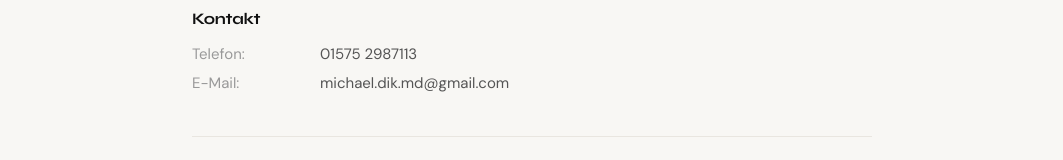
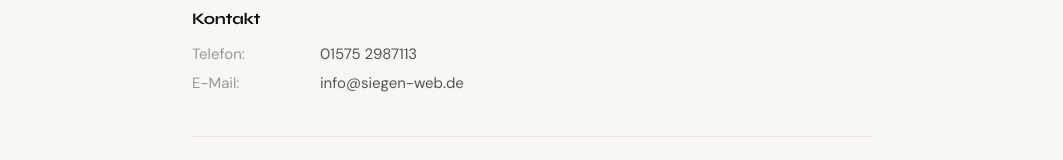
Before and after one commit to michaeldikmd-alt/michael-digital, a Next.js app: page /impressum in a window 1280 px wide. Shown: the part 476-636 px from the top of the page, without its empty margins (108-1171 px from the left). Built offline with nearby package versions, Linux system fonts and the light colour scheme.

Commit message:
E-Mail auf info@siegen-web.de umgestellt

```diff
--- a/app/api/kontakt/route.js
+++ b/app/api/kontakt/route.js
@@ -57,7 +57,7 @@ export async function POST(request) {
 
   const { error } = await resend.emails.send({
     from: "Kontaktformular <onboarding@resend.dev>",
-    to: "michael.dik.md@gmail.com",
+    to: "info@siegen-web.de",
     replyTo: undefined,
     subject: `Neue Anfrage von ${name.trim()} – ${betrieb.trim()}`,
     html: `
--- a/app/components/Kontakt.js
+++ b/app/components/Kontakt.js
@@ -42,7 +42,7 @@ export default function Kontakt() {
 
       setGesendet(true);
     } catch (err) {
-      setFehler("Etwas ist schiefgelaufen. Bitte schreib mir direkt an michael.dik.md@gmail.com");
+      setFehler("Etwas ist schiefgelaufen. Bitte schreib mir direkt an info@siegen-web.de");
     } finally {
       setLaden(false);
     }
--- a/app/datenschutz/page.js
+++ b/app/datenschutz/page.js
@@ -45,7 +45,7 @@ export default function Datenschutz() {
               Michael Dik<br />
               Gleiwitzer Straße 4<br />
               57072 Siegen<br />
-              E-Mail: michael.dik.md@gmail.com<br />
+              E-Mail: info@siegen-web.de<br />
               Telefon: 01575 2987113
             </p>
           </Section>
@@ -124,7 +124,7 @@ export default function Datenschutz() {
               <li>Recht auf Widerspruch (Art. 21 DSGVO)</li>
             </ul>
             <p style={{ marginTop: 12 }}>
-              Zur Ausübung Ihrer Rechte wenden Sie sich bitte an: michael.dik.md@gmail.com
+              Zur Ausübung Ihrer Rechte wenden Sie sich bitte an: info@siegen-web.de
             </p>
           </Section>
 
--- a/app/impressum/page.js
+++ b/app/impressum/page.js
@@ -37,7 +37,7 @@ export default function Impressum() {
 
           <Section title="Kontakt">
             <Row label="Telefon" value="01575 2987113" />
-            <Row label="E-Mail" value="michael.dik.md@gmail.com" />
+            <Row label="E-Mail" value="info@siegen-web.de" />
           </Section>
 
           <Section title="Steuerliche Angaben">
--- a/app/layout.js
+++ b/app/layout.js
@@ -37,7 +37,7 @@ const jsonLd = {
     "addressCountry": "DE",
   },
   "areaServed": "Siegen-Wittgenstein",
-  "email": "michael.dik.md@gmail.com",
+  "email": "info@siegen-web.de",
   "telephone": "+4915752987113",
 };
 
```
